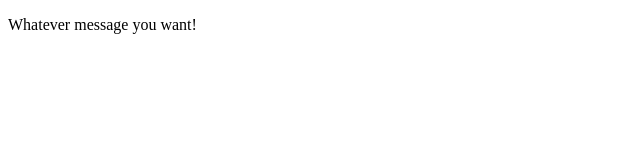
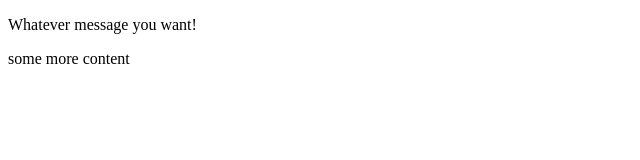
Before and after one commit to athenadolson/athenadolson.github.io, a plain HTML site: page index.html in a window 1280 px wide. Shown: the whole page, without its empty margins (0-640 px from the left). Drawn offline with Linux system fonts and the light colour scheme.

Commit message:
Update index.html

```diff
--- a/index.html
+++ b/index.html
@@ -5,5 +5,6 @@
   </head>
   <body>
     <p>Whatever message you want!</p>
+    <p>some more content</p>
   </body>
 </html>
```
